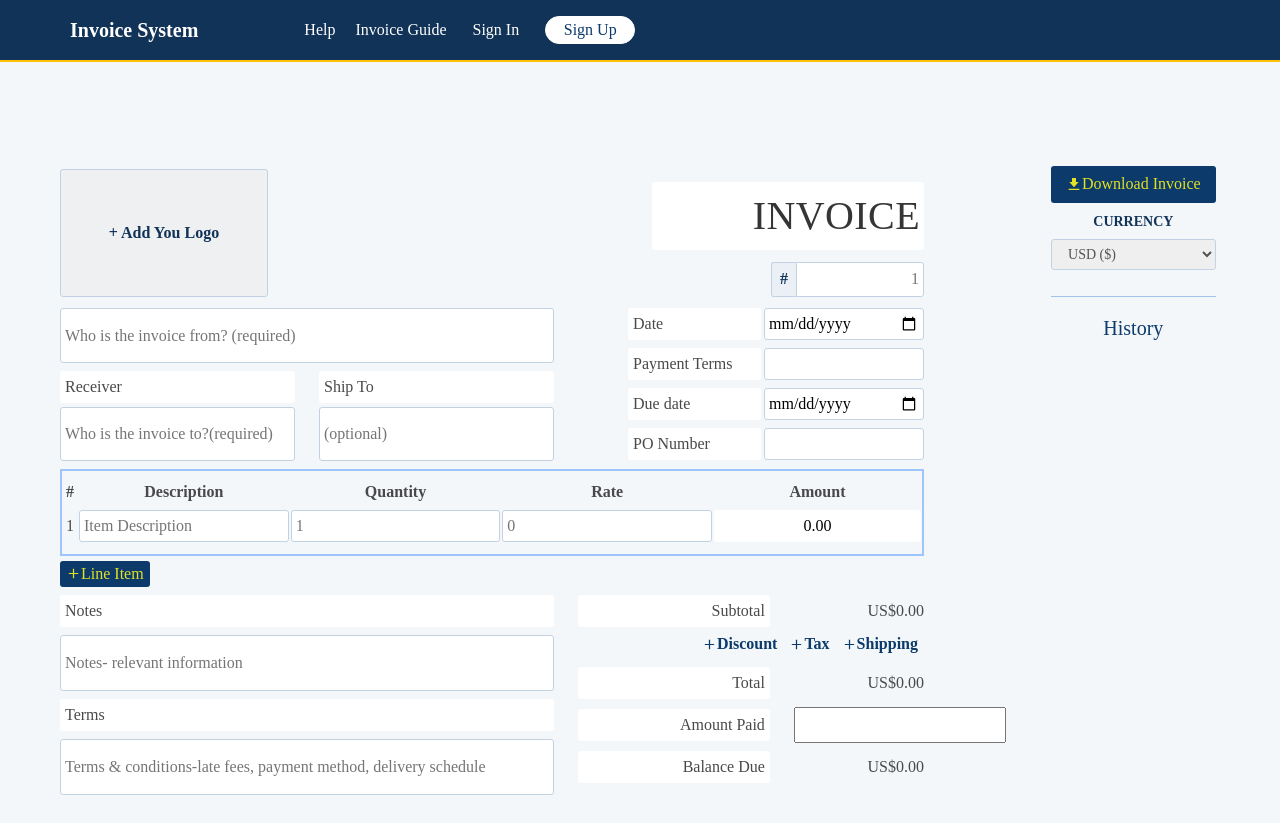
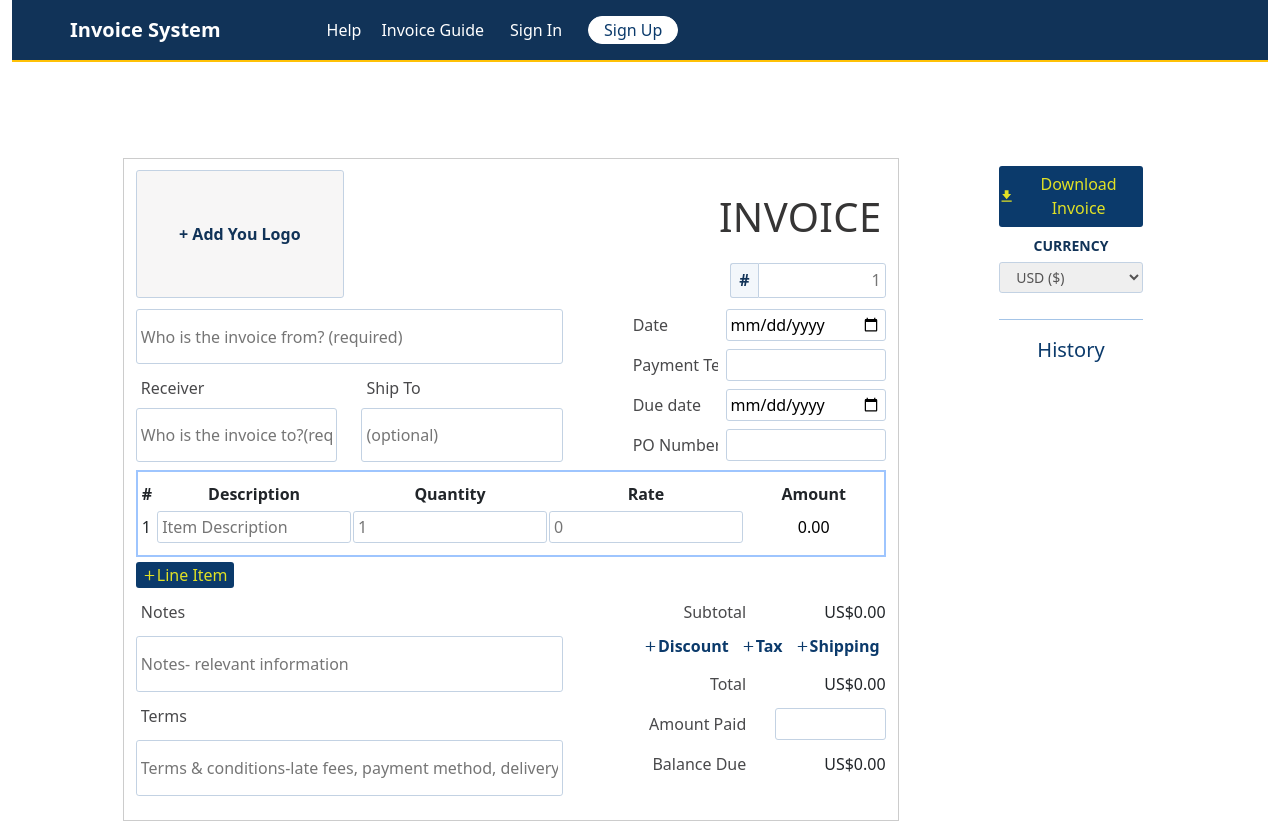
Before and after one commit to Ollah16/invoice-app, a React (Create React App) app: page / in a window 1280 px wide. Shown: the top 823 px of the page. Built offline with nearby package versions, Linux system fonts and the light colour scheme.

Commit message:
Refactor: update responsiveness on InvoicePage Component

```diff
--- a/src/App.css
+++ b/src/App.css
@@ -1,12 +1,8 @@
-.invoice-homepage {
-  color: rgb(73, 73, 75);
+body {
+  min-height: 100dvh;
+  min-width: 100dvw;
+  overflow-x: hidden;
   font-size: 1em;
-  background-color: rgba(201, 213, 226, 0.2);
-  font-family: 'Arial Narrow Bold';
-  padding: 0 !important;
-  min-height: 100vh;
-  overflow: hidden;
-  position: relative;
 }
 
 .navbar {
@@ -58,19 +54,6 @@
   margin-top: 25px;
 }
 
-.inner-content-col {
-  padding: .9em;
-  margin-top: 2.3em;
-  margin-bottom: 3em;
-  border-right-style: inset;
-  border-bottom-style: inset;
-  background-color: white;
-  overflow: hidden;
-  position: relative;
-  z-index: 3;
-  border: 1px solid #ccc;
-}
-
 .xssm-display {
   padding: .8em;
   margin: 1em 1.5rem;
@@ -96,7 +79,7 @@
   flex: none;
 }
 
-div.largeScreen {
+.main {
   display: flex;
   column-gap: .5rem;
   flex-wrap: nowrap;
@@ -107,12 +90,6 @@ div.largeScreen {
 
 
 @media (min-width: 768px) {
-
-  div.largeScreen {
-    max-width: 720px;
-    flex-direction: column !important;
-  }
-
   .appr {
     max-width: 700px !important;
   }
@@ -140,11 +117,6 @@ div.largeScreen {
 
 @media(min-width: 992px) {
 
-  div.largeScreen {
-    max-width: 980px;
-    flex-direction: row !important;
-  }
-
   .appr {
     max-width: 880px !important;
   }
@@ -164,8 +136,9 @@ div.largeScreen {
 
 @media (min-width: 1200px) {
 
-  div.largeScreen {
-    max-width: 1150px;
+  .main {
+    max-width: 90%;
+    margin: 0 auto;
   }
 
   .appr {
@@ -318,11 +291,19 @@ div.largeScreen {
   --color-primary: #49494b;
   --color-border: #c3d2e3;
   --color-border-hover: #668ab0;
+  --color-white: #ffffff;
+}
+
+.invoice-information-section {
+  background-color: var(--color-white);
+  overflow: hidden;
+  border: 1px solid #ccc;
 }
 
 .meta-value-input input,
 .items-input-value input,
-.contact-value-input input {
+.contact-value-input input,
+.payment-input-value input {
   border: 1px solid var(--color-border);
   min-width: 10em;
   border-radius: 3px;
@@ -332,14 +313,16 @@ div.largeScreen {
 
 .meta-value-input input:hover,
 .items-input-value input:hover,
-.contact-value-input input:hover {
-  outline: none;
+.contact-value-input input:hover,
+.payment-input-value input:hover {
+  outline: 0;
   border-color: var(--color-border-hover);
 }
 
 .meta-value-input input:focus,
 .items-input-value input:focus,
-.contact-value-input input:focus {
+.contact-value-input input:focus,
+.payment-input-value input:focus {
   outline: 0;
   border-color: var(--color-border-hover);
 }
@@ -363,6 +346,14 @@ div.largeScreen {
 
 .contact-value-input input {
   height: 3.4em;
+}
+
+.payment-input-value input {
+  min-width: 5em;
+}
+
+.payment-input-value::-webkit-scrollbar {
+  display: none;
 }
 
 .custom-input-col .norm-Input-div input:focus {
```
